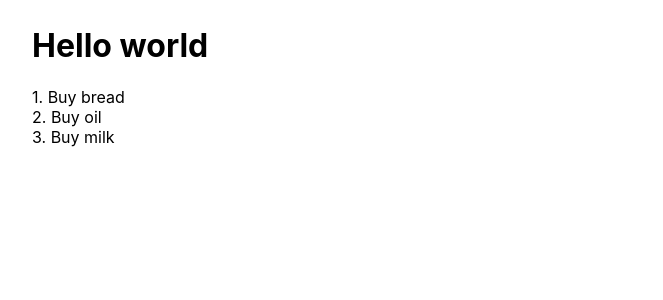
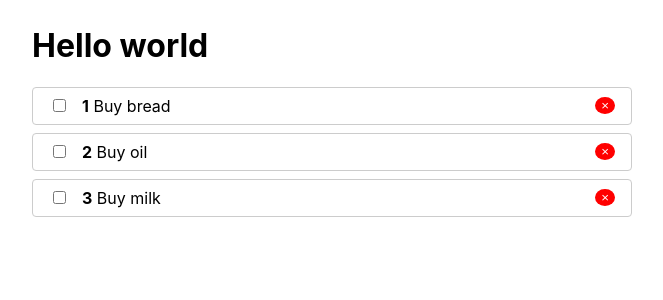
Before and after one commit to KirylZuyeu/ReactStudyProject2, a React (Create React App) app in the folder react-youtube/: page / in a window 1280 px wide. Shown: the top 300 px of the page, without its empty margins (308-971 px from the left). Built offline with nearby package versions, Linux system fonts and the light colour scheme.

Commit message:
feat: add styles for todoItems

```diff
--- a/react-youtube/src/Todo/TodoItem.js
+++ b/react-youtube/src/Todo/TodoItem.js
@@ -1,9 +1,33 @@
 import React from "react";
 import PropTypes from 'prop-types'
 
+const styles = {
+    li: {
+        display: 'flex',
+        justifyContent: 'space-between',
+        alignItems: 'center',
+        padding: '.5rem 1rem',
+        border: '1px solid #ccc',
+        borderRadius: '4px',
+        marginBottom: '.5rem'
+    },
+    input: {
+        marginRight: '1rem'
+    }
+}
+
 function TodoItem({todo, index}) {
     return (
-        <li>{index + 1}. {todo.title}</li>
+        <li style={styles.li}>
+            <span>
+                <input type="checkbox" style={styles.input}/>
+                <strong>{index + 1}</strong>
+                &nbsp;
+                {todo.title}
+            </span>
+
+            <button className='rm'>&times;</button>
+        </li>
     )
 }
 
--- a/react-youtube/src/index.css
+++ b/react-youtube/src/index.css
@@ -17,3 +17,10 @@
   width: 600px;
   margin: 0 auto;
 }
+
+.rm {
+  background: red;
+  border-radius: 50%;
+  color: #fff;
+  border: none;
+}
```
